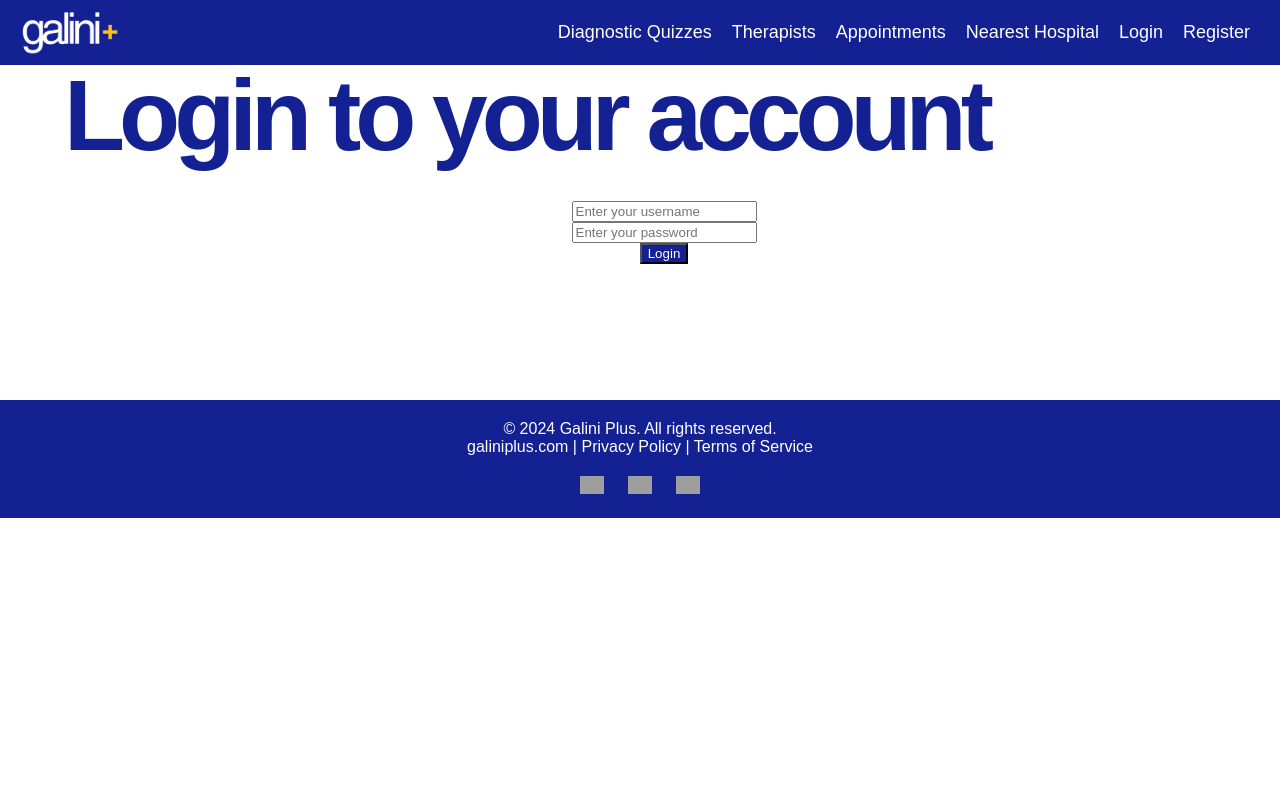
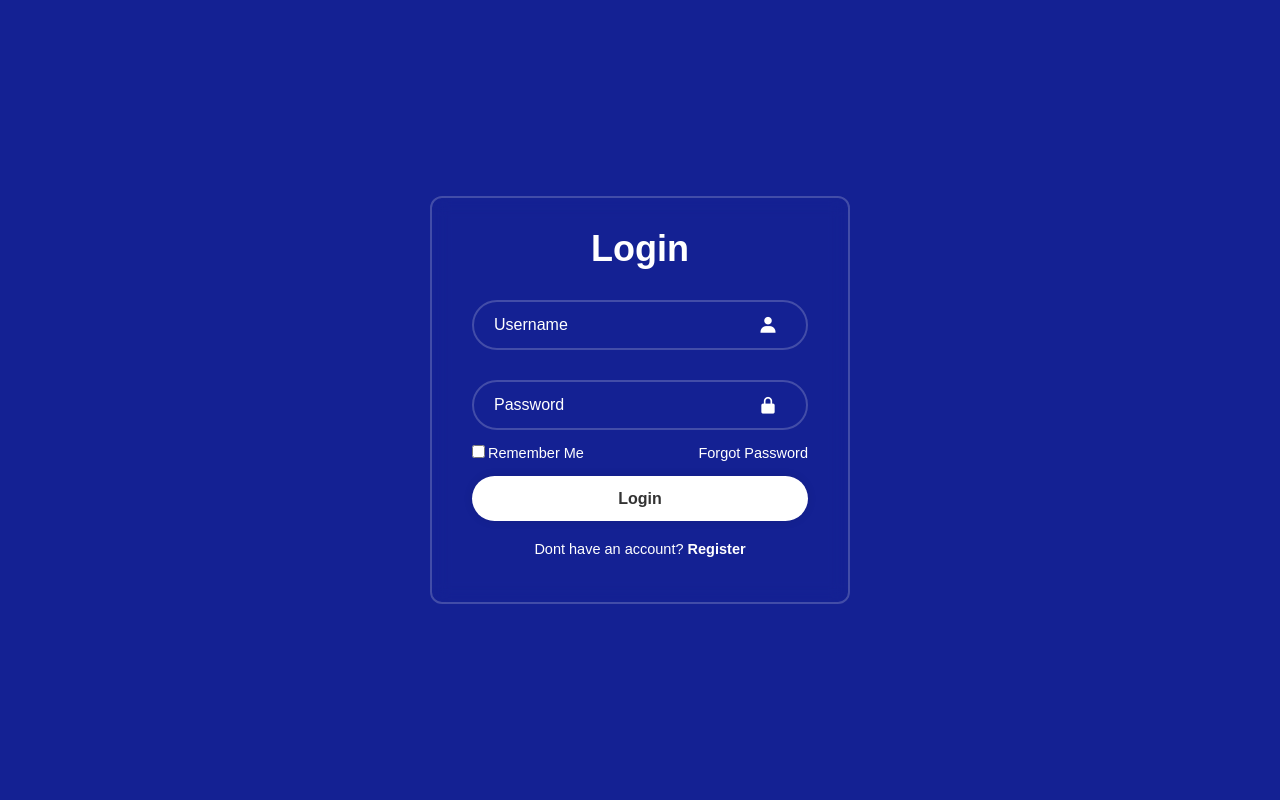
Before and after one commit to patriciaasiimire/galini, a Django app: page /login/ in a window 1280 px wide. Run offline with Django 5.2, Linux system fonts and the light colour scheme; grey boxes are pictures that could not be loaded.

Commit message:
designed the registration and login forms, registration borders not showing yet

```diff
--- a/mental/templates/login.html
+++ b/mental/templates/login.html
@@ -1,35 +1,36 @@
 {% load static %}
-{% include 'base.html' %}
 
-<div class="d1">
-  <div class="d2">
-    <p class="title">Login to your account</p>
-    <br /><br />
-
-    <div class="container">
-      <div class="row">
-        <center>
-          <div class="col-8">
-            <form action="{% url "login" %}" method="post">
-                {% csrf_token %} <!--cross site request forgery token: protection from hackers who want to hijack the form-->
-              <div class="mb-3">
-                <input type="text" class="form-control" name="username" placeholder="Enter your username" />
-              </div>
-              <div class="mb-3 form-check">
-                <input type="password" class="form-control" name="password" placeholder="Enter your password">
-              </div>
-
-              <button type="submit" style="background-color: #142193; color: #FFFFFF;">Login</button>
-            </form>
-          </div>
-        </center>
+<!DOCTYPE html>
+<html lang="en">
+<head>
+  <meta charset="UTF-8">
+  <meta name="viewport" content="width=device-width, initial-scale=1.0">
+  <title>Login Form | Dan Aleko</title>
+  <link rel="stylesheet" href="{% static 'css/login.css' %}">
+  <link href='https://unpkg.com/boxicons@2.1.4/css/boxicons.min.css' rel='stylesheet'>
+</head>
+<body>
+  <div class="wrapper">
+    <form action="{% url "login" %}" method="post">
+      {% csrf_token %} <!--cross site request forgery token: protection from hackers who want to hijack the form-->
+      <h1>Login</h1>
+      <div class="input-box">
+        <input type="text" placeholder="Username" name="username" required>
+        <i class='bx bxs-user'></i>
       </div>
-    </div>
+      <div class="input-box">
+        <input type="password" placeholder="Password" name="password" required>
+        <i class='bx bxs-lock-alt' ></i>
+      </div>
+      <div class="remember-forgot">
+        <label><input type="checkbox">Remember Me</label>
+        <a href="#">Forgot Password</a>
+      </div>
+      <button type="submit" class="btn">Login</button>
+      <div class="register-link">
+        <p>Dont have an account? <a href="{% url "register" %}">Register</a></p>
+      </div>
+    </form>
   </div>
-
-  <div class="d3">
-    <img src="{% static 'images/v30_6.png' %}" alt="imagemental" />
-  </div>
-</div>
-
-{% include 'footer.html' %}
+</body>
+</html>
--- a/mental/templates/navbar.html
+++ b/mental/templates/navbar.html
@@ -29,7 +29,7 @@
         <a href="{% url 'login' %}">Login</a>
       </li>
       <li>
-        <a href="#">Register</a>
+        <a href="{% url "register" %}">Register</a>
       </li>
     {% endif %}
   </ul>
--- a/mental/urls.py
+++ b/mental/urls.py
@@ -5,6 +5,7 @@ urlpatterns = [
     path('', views.home, name='home'),
     path('login/', views.login_user, name='login'),
     path('logout/', views.logout_user, name='logout'),
+    path('register/', views.register_user, name='register'),
 
     path('therapists_summary/', views.therapists_summary, name='therapists_summary'),
 
--- a/mental/views.py
+++ b/mental/views.py
@@ -2,13 +2,18 @@ from django.shortcuts import render, redirect
 from django.contrib.auth import authenticate, login, logout
 from django.contrib import messages
 from .models import Therapist, Appointment
-from .forms import TherapistForm, AppointmentRequestForm, FeedbackForm, TimeSlotForm
+
 from datetime import datetime
 from email.message import EmailMessage
 import logging
 from django.shortcuts import redirect, render
 from django.contrib.auth.decorators import login_required
 
+from django.contrib.auth.models import User
+from django.contrib.auth.forms import UserCreationForm
+
+from django import forms
+from .forms import TherapistForm, SignUpForm, AppointmentRequestForm, FeedbackForm, TimeSlotForm
 from google.oauth2 import service_account
 from googleapiclient.discovery import build
 
@@ -21,12 +26,13 @@ def home(request):
 def therapists_summary(request):
     therapists = Therapist.objects.all()
     return render(request, 'therapists_summary.html', {'therapists': therapists})
-
+# authentication
 def login_user(request):
     if request.method == 'POST':
         username = request.POST['username']
         password = request.POST['password']
         user = authenticate(request, username=username, password=password)
+
         if user is not None:
             login(request, user)  # Ensure `request` is the first argument
             return redirect('home')  # Redirect to a home page or any other page
@@ -38,7 +44,27 @@ def login_user(request):
 def logout_user(request):
     logout(request)
     messages.success(request, ('You have been logged out, Thanks for stopping by...'))
-    return redirect('home.html')
+    return redirect('home')
+
+def register_user(request):
+    form = SignUpForm()
+    if request.method == 'POST':
+        form = SignUpForm(request.POST)
+        if form.is_valid():
+            form.save()
+            username = form.cleaned_data.get('username')
+            password = form.cleaned_data.get('password1')
+            email = form.cleaned_data.get('email')
+            # login user
+            user = authenticate(username=username, password=password, email=email)
+            login(request, user)
+            # messages.success(request, f"Account created for {username}! You are now able to log in.")
+            return redirect('home')
+        else:
+            # messages.success(request, ('Whoops! There was a problem registering the account, please try again'))
+            return redirect('register')
+    else:
+        return render(request, "register.html", {})
 
 # appointments
 logger = logging.getLogger(__name__)
--- /dev/null
+++ b/static/css/login.css
@@ -0,0 +1,106 @@
+*{
+    margin: 0;
+    padding: 0;
+    box-sizing: border-box;
+    font-family: "Poppins", sans-serif;
+  }
+  body{
+    display: flex;
+    justify-content: center;
+    align-items: center;
+    min-height: 100vh;
+    background-size: cover;
+    background-position: center;
+    background-color: #142193;
+
+
+  }
+  .wrapper{
+    width: 420px;
+    background: transparent;
+    border: 2px solid rgba(255, 255, 255, .2);
+    backdrop-filter: blur(9px);
+    color: #fff;
+    border-radius: 12px;
+    padding: 30px 40px;
+  }
+  .wrapper h1{
+    font-size: 36px;
+    text-align: center;
+  }
+  .wrapper .input-box{
+    position: relative;
+    width: 100%;
+    height: 50px;
+
+    margin: 30px 0;
+  }
+  .input-box input{
+    width: 100%;
+    height: 100%;
+    background: transparent;
+    border: none;
+    outline: none;
+    border: 2px solid rgba(255, 255, 255, .2);
+    border-radius: 40px;
+    font-size: 16px;
+    color: #fff;
+    padding: 20px 45px 20px 20px;
+  }
+  .input-box input::placeholder{
+    color: #fff;
+  }
+  .input-box i{
+    position: absolute;
+    right: 20px;
+    top: 30%;
+    transform: translate(-50%);
+    font-size: 20px;
+
+  }
+  .wrapper .remember-forgot{
+    display: flex;
+    justify-content: space-between;
+    font-size: 14.5px;
+    margin: -15px 0 15px;
+  }
+  .remember-forgot label input{
+    accent-color: #fff;
+    margin-right: 3px;
+
+  }
+  .remember-forgot a{
+    color: #fff;
+    text-decoration: none;
+
+  }
+  .remember-forgot a:hover{
+    text-decoration: underline;
+  }
+  .wrapper .btn{
+    width: 100%;
+    height: 45px;
+    background: #fff;
+    border: none;
+    outline: none;
+    border-radius: 40px;
+    box-shadow: 0 0 10px rgba(0, 0, 0, .1);
+    cursor: pointer;
+    font-size: 16px;
+    color: #333;
+    font-weight: 600;
+  }
+  .wrapper .register-link{
+    font-size: 14.5px;
+    text-align: center;
+    margin: 20px 0 15px;
+
+  }
+  .register-link p a{
+    color: #fff;
+    text-decoration: none;
+    font-weight: 600;
+  }
+  .register-link p a:hover{
+    text-decoration: underline;
+  }
```
Also changed, not shown: mental/forms.py (+51 -9 lines), mental/templates/register.html (added, +40 -0 lines), static/css/register.css (added, +102 -0 lines), db.sqlite3, static/css/styles.css (line endings or trailing spaces), 1 other file.
